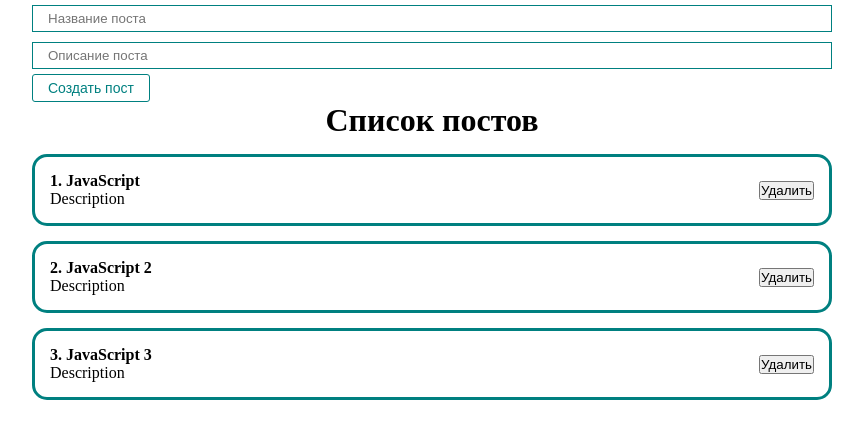
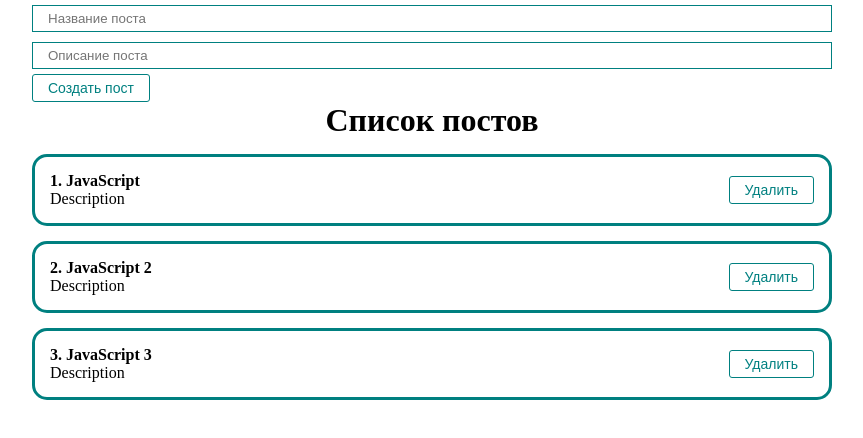
Before and after one commit to Alexander-Gladkikh/react_project, a React (Create React App) app: page / in a window 1280 px wide. Shown: the top 438 px of the page, without its empty margins (208-1071 px from the left). Built offline with nearby package versions, Linux system fonts and the light colour scheme.

Commit message:
create function removePost

```diff
--- a/src/App.js
+++ b/src/App.js
@@ -6,21 +6,25 @@ import MyInput from "./components/UI/input/MyInput";
 import PostForm from "./components/UI/PostForm";
 
 function App() {
-    const [posts, setPosts] = useState([{id: 1, title: 'JavaScript', body: 'Description'}, {
-        id: 2,
-        title: 'JavaScript 2',
-        body: 'Description'
-    }, {id: 3, title: 'JavaScript 3', body: 'Description'}])
+    const [posts, setPosts] = useState([
+        {id: 1, title: 'JavaScript', body: 'Description'},
+        {id: 2, title: 'JavaScript 2', body: 'Description'},
+        {id: 3, title: 'JavaScript 3', body: 'Description'}
+    ])
 
     const create = (newPost) => {
         setPosts([...posts, newPost])
     }
 
+    const removePost = (post) => {
+        setPosts(posts.filter(el => el.id !== post.id))
+    }
+
 
     return (<div className="App">
-            <PostForm create={create}/>
-            <PostList post={posts} title={'Список постов'}/>
-        </div>);
+        <PostForm create={create}/>
+        <PostList removePost={removePost} post={posts} title={'Список постов'}/>
+    </div>);
 }
 
 export default App;
--- a/src/components/PostItem.jsx
+++ b/src/components/PostItem.jsx
@@ -1,5 +1,6 @@
 import React from 'react';
 import '../App.css'
+import MyButton from "./UI/button/MyButton";
 
 const PostItem = (props) => {
     return (
@@ -9,7 +10,7 @@ const PostItem = (props) => {
                 <div>{props.post.body}</div>
             </div>
             <div className='postButton'>
-                <button>Удалить</button>
+                <MyButton onClick={() => props.removePost(props.post)}>Удалить</MyButton>
             </div>
         </div>
     );
--- a/src/components/PostList.jsx
+++ b/src/components/PostList.jsx
@@ -1,12 +1,12 @@
 import React from 'react';
 import PostItem from "./PostItem";
 
-const PostList = ({post, title}) => {
+const PostList = ({post, title, removePost}) => {
     return (
         <div>
             <h1 style={{textAlign: 'center'}}>{title}</h1>
             {post.map((post, index) => {
-                return <PostItem number={index + 1} post={post} key={post.id}/>})}
+                return <PostItem removePost={removePost} number={index + 1} post={post} key={post.id}/>})}
         </div>
     );
 };
```
